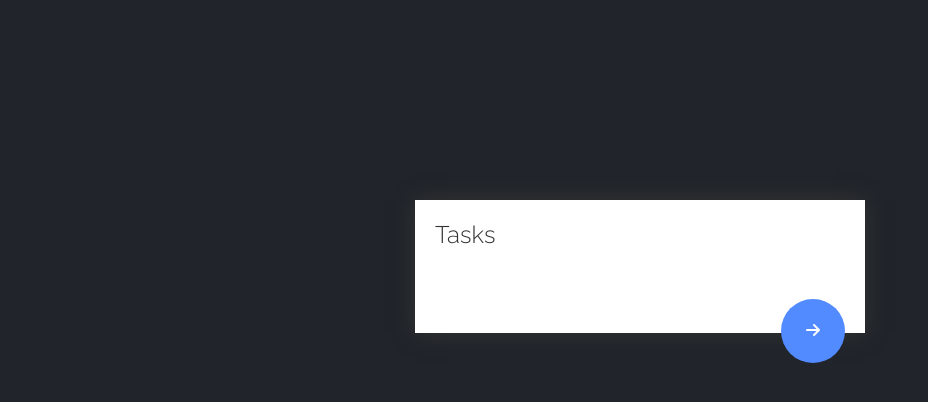
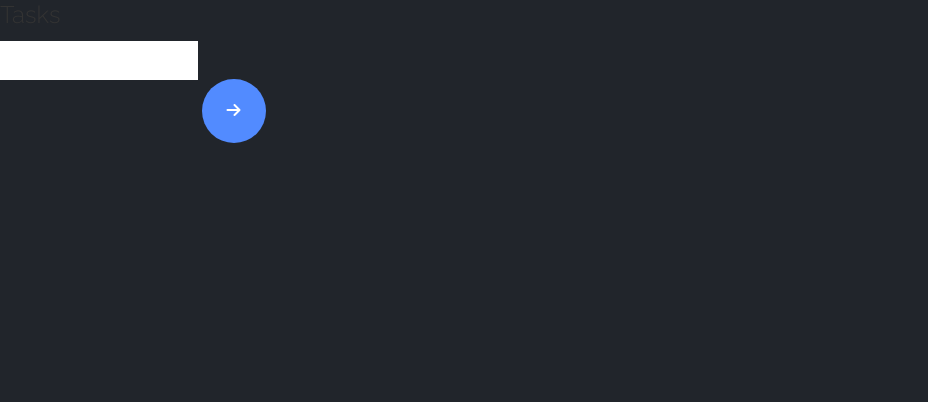
Before and after one commit to amalinkovskiy/amalinkovskiy.github.io, a plain HTML site: page index.html in a window 1280 px wide. Shown: the whole page, without its empty margins (0-928 px from the left). Drawn offline with Linux system fonts and the light colour scheme.

Commit message:
commented div

```diff
--- a/index.html
+++ b/index.html
@@ -11,11 +11,11 @@
 </head>
 <body>
 
-	<div class="mainDiv" align="right">
+<!---	<div class="mainDiv" align="right"> --->
 		<h1 align="left">Tasks</h1>
 		<input type="text" name="task">
 		<button><i class="fa fa-arrow-right" aria-hidden="true"></i></button>
-	</div>
+	<!---</div>--->
 
 </body>
 </html>
```
